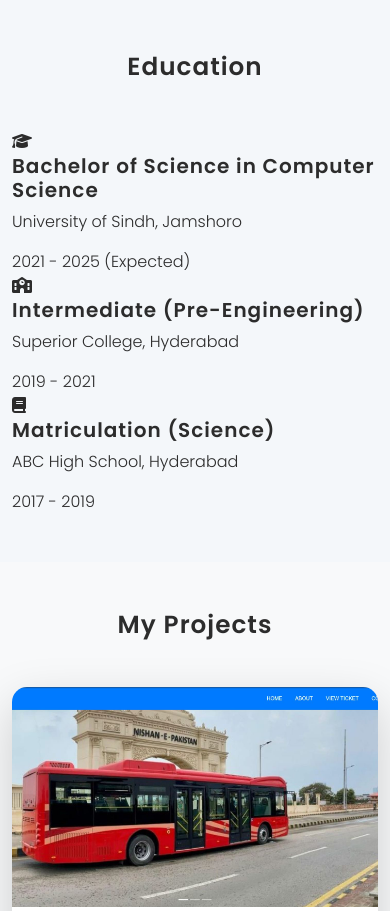
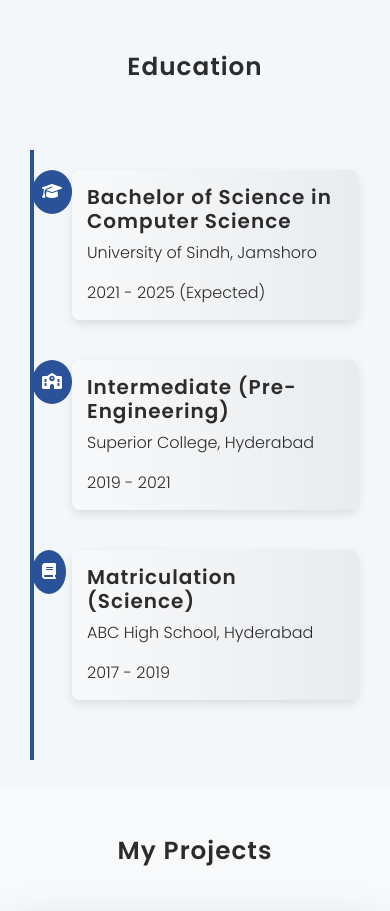
Before and after one commit to AbuHurera05/PortFolio, a plain HTML site: page index.html in a window 390 px wide. Shown: the part 1460-2371 px from the top of the page. Drawn offline with nearby package versions, Linux system fonts and the light colour scheme.

Commit message:
Adding icon and timeline css

```diff
--- a/css/style.css
+++ b/css/style.css
@@ -159,6 +159,86 @@ section {
    box-shadow: 0 6px 20px rgba(0, 0, 0, 0.1);
    background: linear-gradient(to right, #dee2e6, #ced4da);
 }
+.timeline {
+   position: relative;
+   margin: 0 auto;
+   padding: 20px 0;
+   max-width: 700px;
+}
+
+.timeline::before {
+   content: "";
+   position: absolute;
+   left: 50%;
+   transform: translateX(-50%);
+   width: 4px;
+   height: 100%;
+   background: #2a5298;
+}
+
+.timeline-item {
+   position: relative;
+   width: 50%;
+   padding: 20px 40px;
+   box-sizing: border-box;
+}
+
+.timeline-item:nth-child(odd) {
+   left: 0;
+   text-align: right;
+}
+
+.timeline-item:nth-child(even) {
+   left: 50%;
+}
+
+.timeline-icon {
+   position: absolute;
+   top: 20px;
+   left: 50%;
+   transform: translate(-50%, 0);
+   background: #2a5298;
+   color: white;
+   border-radius: 50%;
+   padding: 10px;
+   z-index: 1;
+}
+
+.timeline-content {
+   background: linear-gradient(to right, #f8f9fa, #e9ecef);
+   padding: 15px;
+   border-radius: 8px;
+   position: relative;
+   box-shadow: 0 4px 10px rgba(0, 0, 0, 0.1);
+   transition: all 0.3s ease;
+}
+
+.timeline-content:hover {
+   transform: translateY(-5px);
+   background: linear-gradient(to right, #dee2e6, #ced4da);
+}
+
+/* 📱 Mobile Responsive Styles */
+@media (max-width: 768px) {
+   .timeline::before {
+      left: 20px;
+   }
+
+   .timeline-item {
+      width: 100%;
+      padding-left: 60px;
+      padding-right: 20px;
+      text-align: left !important;
+      left: 0 !important;
+   }
+
+   .timeline-icon {
+      left: 20px;
+      transform: none;
+   }
+}
+
+
 
 
 .project-img-container:hover .overlay {
```
